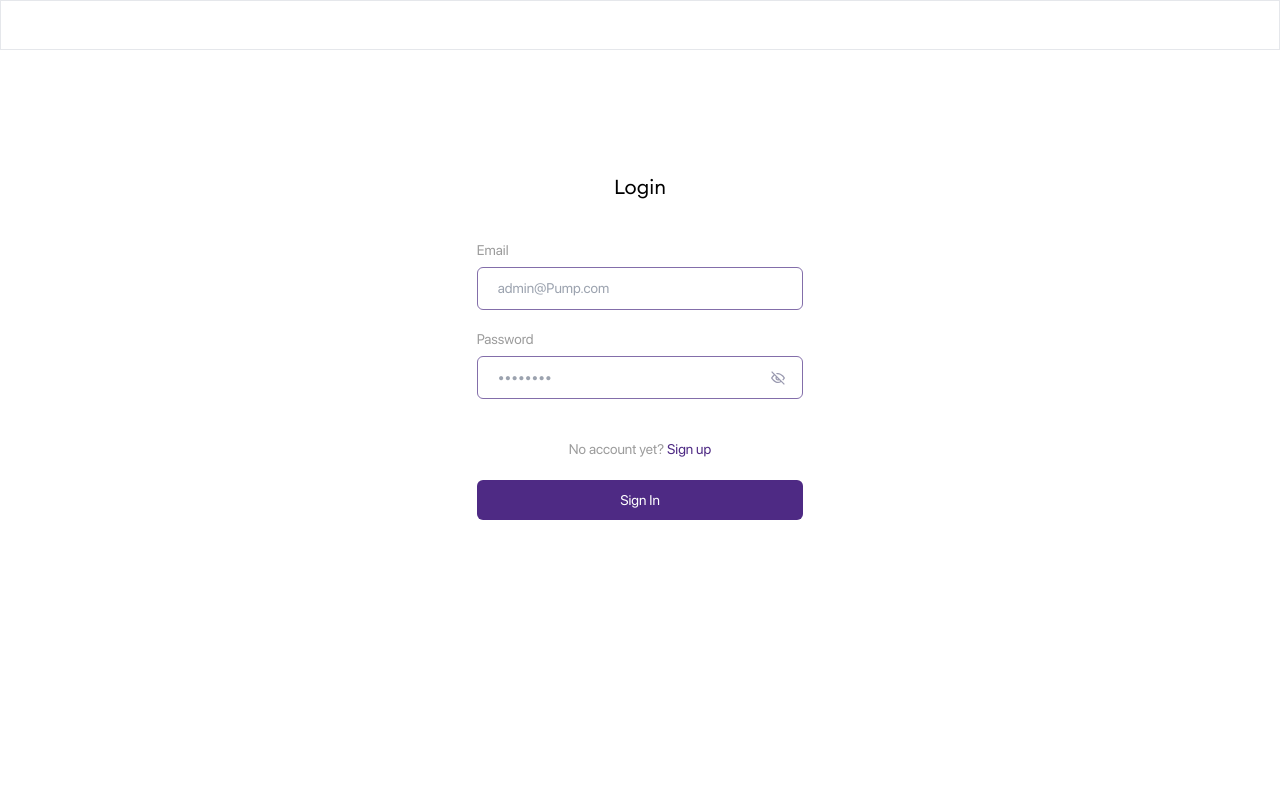
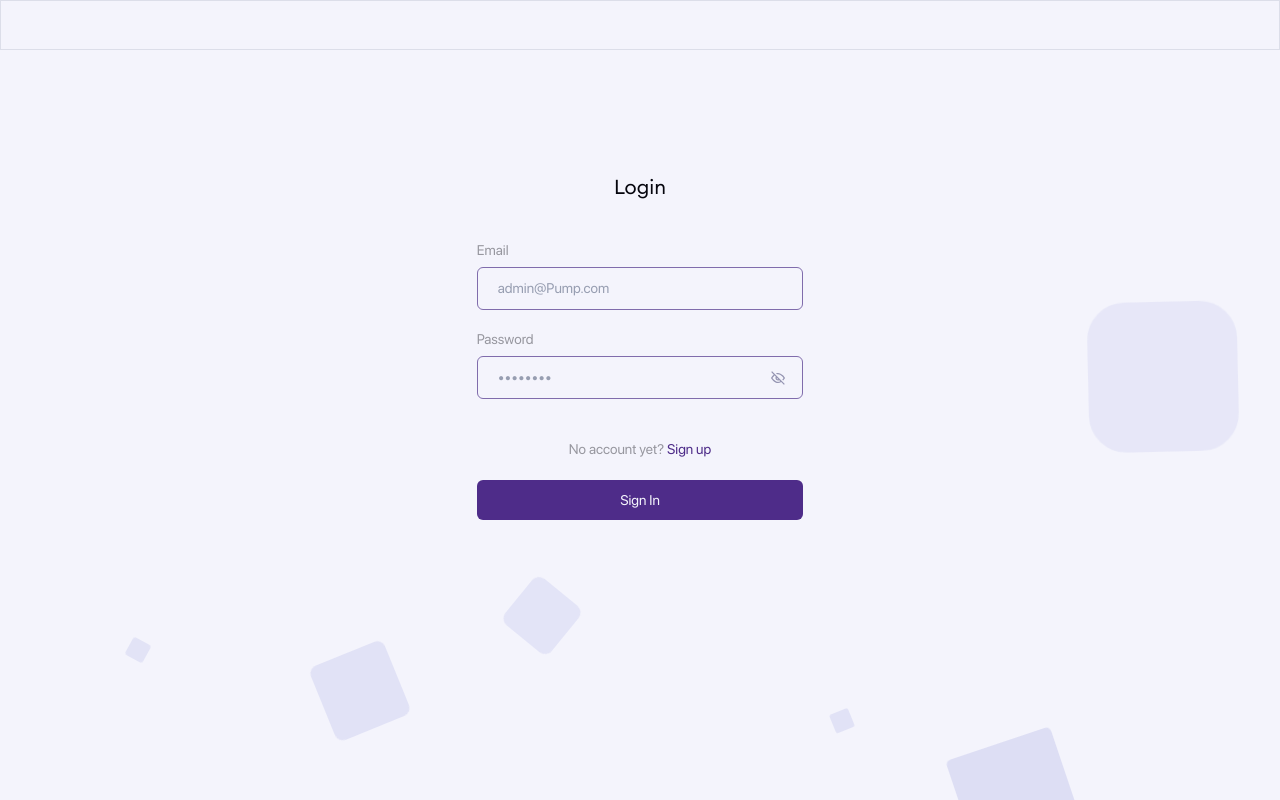
Before and after one commit to kaydist/new-user-pump, a React (Create React App) app: page / in a window 1280 px wide. Built offline with nearby package versions, Linux system fonts and the light colour scheme.

Commit message:
added ui pattern for auth and card

```diff
--- /dev/null
+++ b/src/components/animated-bg/animated-bg.css
@@ -0,0 +1,119 @@
+.area {
+  background: #4e54c810;
+  background: -webkit-linear-gradient(to left, #8f94fb, #4e54c8);
+  width: 100%;
+  height: 100vh;
+  position: absolute;
+  top: 0;
+  left: 0;
+  pointer-events: none;
+}
+
+.circles {
+  position: absolute;
+  top: 0;
+  left: 0;
+  width: 100%;
+  height: 100%;
+  overflow: hidden;
+}
+
+.circles li {
+  position: absolute;
+  display: block;
+  list-style: none;
+  width: 20px;
+  height: 20px;
+  background: #4e54c825;
+  animation: animate 25s linear infinite;
+  bottom: -150px;
+}
+
+.circles li:nth-child(1) {
+  left: 25%;
+  width: 80px;
+  height: 80px;
+  animation-delay: 0s;
+}
+
+.circles li:nth-child(2) {
+  left: 10%;
+  width: 20px;
+  height: 20px;
+  animation-delay: 2s;
+  animation-duration: 12s;
+}
+
+.circles li:nth-child(3) {
+  left: 70%;
+  width: 20px;
+  height: 20px;
+  animation-delay: 4s;
+}
+
+.circles li:nth-child(4) {
+  left: 40%;
+  width: 60px;
+  height: 60px;
+  animation-delay: 0s;
+  animation-duration: 18s;
+}
+
+.circles li:nth-child(5) {
+  left: 65%;
+  width: 20px;
+  height: 20px;
+  animation-delay: 0s;
+}
+
+.circles li:nth-child(6) {
+  left: 75%;
+  width: 110px;
+  height: 110px;
+  animation-delay: 3s;
+}
+
+.circles li:nth-child(7) {
+  left: 35%;
+  width: 150px;
+  height: 150px;
+  animation-delay: 7s;
+}
+
+.circles li:nth-child(8) {
+  left: 50%;
+  width: 25px;
+  height: 25px;
+  animation-delay: 15s;
+  animation-duration: 45s;
+}
+
+.circles li:nth-child(9) {
+  left: 20%;
+  width: 15px;
+  height: 15px;
+  animation-delay: 2s;
+  animation-duration: 35s;
+}
+
+.circles li:nth-child(10) {
+  left: 85%;
+  width: 150px;
+  height: 150px;
+  animation-delay: 0s;
+  animation-duration: 11s;
+}
+
+@keyframes animate {
+  0% {
+    transform: translateY(0) rotate(0deg);
+    opacity: 1;
+    border-radius: 0;
+  }
+
+  100% {
+    transform: translateY(-1000px) rotate(720deg);
+    opacity: 0;
+    border-radius: 50%;
+  }
+}
--- /dev/null
+++ b/src/components/animated-bg/animated-bg.jsx
@@ -0,0 +1,23 @@
+import React from "react";
+import './animated-bg.css'
+
+function AnimatedBg() {
+  return (
+    <div class="area">
+      <ul class="circles">
+        <li></li>
+        <li></li>
+        <li></li>
+        <li></li>
+        <li></li>
+        <li></li>
+        <li></li>
+        <li></li>
+        <li></li>
+        <li></li>
+      </ul>
+    </div>
+  );
+}
+
+export default AnimatedBg;
--- a/src/index.css
+++ b/src/index.css
@@ -205,6 +205,14 @@
     }
   }
 
+
+  .wallet-card{
+    background-image: url('./assets/card-pattern.svg');
+    background-size: cover;
+    background-opacity: 0.3;
+    @apply bg-primary-soft;
+  }
+
 }
 
 @layer utilities {
--- a/src/layouts/AuthLayout.js
+++ b/src/layouts/AuthLayout.js
@@ -1,4 +1,5 @@
 import React from "react";
+import AnimatedBg from "../components/animated-bg/animated-bg";
 
 function AuthLayout({ children }) {
   return (
@@ -12,6 +13,9 @@ function AuthLayout({ children }) {
           {children}
         </main>
       </>
+
+
+      <AnimatedBg />
     </div>
   );
 }
--- a/src/pages/Top-up.jsx
+++ b/src/pages/Top-up.jsx
@@ -18,7 +18,7 @@ function TopUpWallet({ showTopUpModal, setShowTopUpModal }) {
 
   useMemo(() => {
     if (isDepositingStatus === "success") {
-      setShowTopUpModal(!showTopUpModal);
+      setShowTopUpModal(false);
     }
   }, [isDepositingStatus]);
 
--- a/src/pages/dashboard.jsx
+++ b/src/pages/dashboard.jsx
@@ -42,7 +42,7 @@ function Dashboard() {
       </div>
 
       <div className="mt-4">
-        <div className="card rounded-md min-h-[150px] bg-primary-soft col-between">
+        <div className="card wallet-card rounded-md min-h-[150px] bg-primary-soft col-between">
           <div className="flex justify-between w-full">
             <div className="inline-block">
               <h2 className="text-2xl">
@@ -81,7 +81,7 @@ function Dashboard() {
           <div className="flex justify-between w-full">
             <div className="inline-block">Card ID: {user?.card_id}</div>
             <div className="inline-block">
-              Last Update: {fullDateFormat(user?.card_id)}
+              Last Seen: {fullDateFormat(new Date)}
             </div>
           </div>
         </div>
```
Also changed, not shown: src/assets/card-pattern.svg (added).
